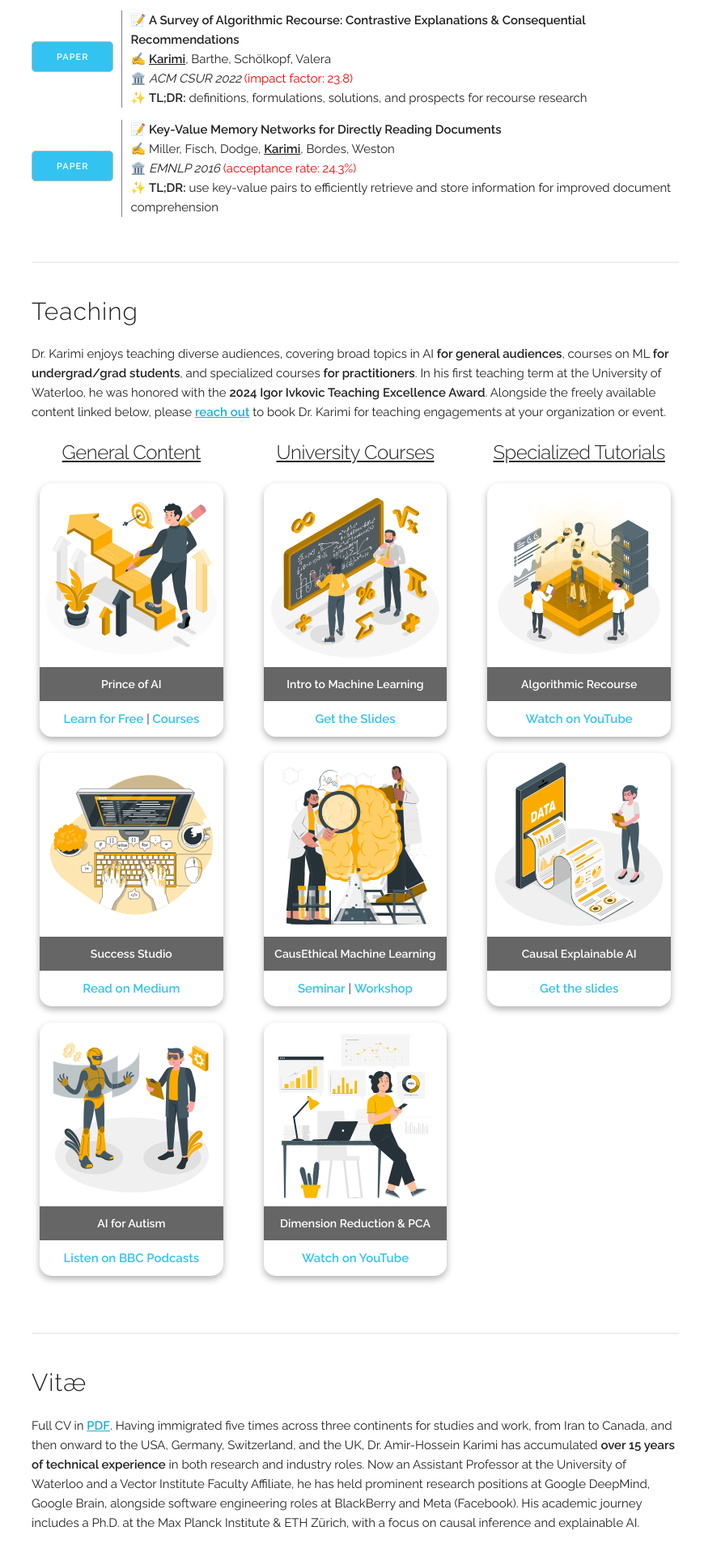
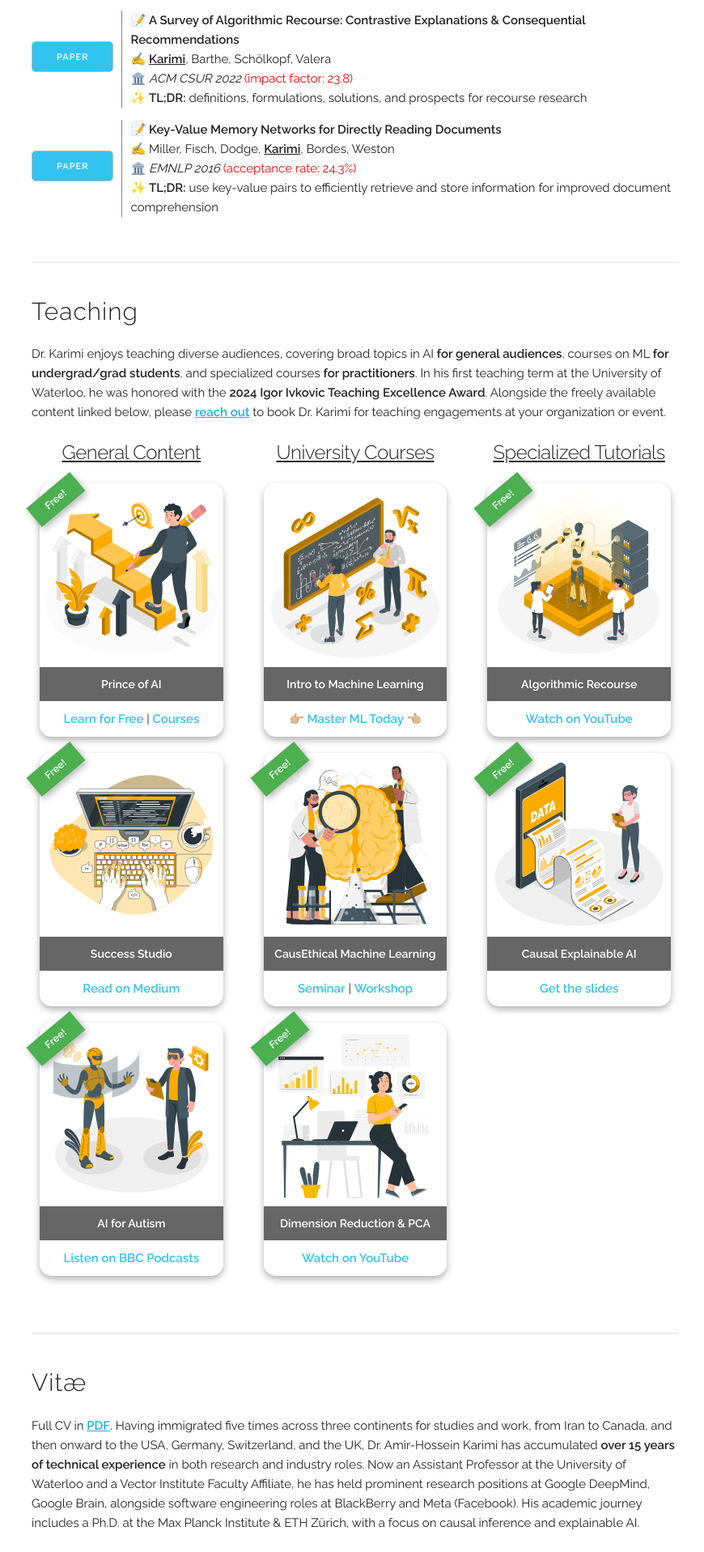
Before and after one commit to charmlab/website, a Jekyll site: the page built from index.html, in a window 1280 px wide. Shown: the part 3666-5583 px from the top of the page at 81% size, without its empty margins (201-1071 px from the left). Built offline with Jekyll 4.4.1, drawn with Linux system fonts in a browser that asks for light colours; some web fonts are replaced.

Commit message:
Added 'Free!' label to teaching material.

```diff
--- a/_data/teaching.yaml
+++ b/_data/teaching.yaml
@@ -7,12 +7,15 @@ general:
         url: "https://www.instagram.com/princeofai/"
       - label: "Courses"
         url: "https://princeofai.com/"
+    banner: Free!
+
   - title: "Success Studio"
     image: "/assets/logos/medium.svg"
     alt_text: "Medium Blog"
     links:
       - label: "Read on Medium"
         url: "https://amirhkarimi.medium.com/"
+    banner: Free!
 
   - title: "AI for Autism"
     image: "/assets/logos/tutorial.svg"
@@ -20,14 +23,17 @@ general:
     links:
       - label: "Listen on BBC Podcasts"
         url: "https://www.bbc.co.uk/sounds/play/m0023dsw"
+    banner: Free!
 
 university:
   - title: "Intro to Machine Learning"
     image: "/assets/logos/introtoml.svg"
     alt_text: "Intro to Machine Learning"
     links:
-      - label: "Get the Slides"
-        url: "https://drive.google.com/drive/folders/1Ick--R-w3n7d_bGLWatkwJrw_P2fUhK-?usp=sharing"
+      - label: "👉🏼 Master ML Today 👈🏼"
+        url: "https://courses.amirhkarimi.com/"
+    # banner: Buy now!
+
   - title: "CausEthical Machine Learning"
     image: "/assets/logos/causality.svg"
     alt_text: "CausEthical ML"
@@ -36,12 +42,15 @@ university:
         url: "https://sites.google.com/view/uds-causethical-ml-seminar/home"
       - label: "Workshop"
         url: "https://sites.google.com/view/ellis-causethical-ml-workshop/about"
+    banner: Free!
+
   - title: "Dimension Reduction & PCA"
     image: "/assets/logos/online.svg"
     alt_text: "Dimension Reduction & PCA"
     links:
       - label: "Watch on YouTube"
         url: "https://www.youtube.com/watch?v=P7sxhm6AYjo&ab_channel=Amir-HosseinKarimi"
+    banner: Free!
 
 specialized:
   - title: "Algorithmic Recourse"
@@ -50,9 +59,12 @@ specialized:
     links:
       - label: "Watch on YouTube"
         url: "https://www.youtube.com/watch?v=amgBv-E3-sQ&list=PLH-rpi_agJT1SxLbG_VIxwMBWWsLmrTBk"
+    banner: Free!
+
   - title: "Causal Explainable AI"
     image: "/assets/logos/data.svg"
     alt_text: "KDD Tutorial"
     links:
       - label: "Get the slides"
         url: "https://sites.google.com/asu.edu/kdd-2023-tutorial/home"
+    banner: Free!
--- a/index.html
+++ b/index.html
@@ -212,6 +212,9 @@ title: Home
       <h5><u>General Content</u></h5>
       {% for content in site.data.teaching.general %}
       <div class="teaching-card">
+        {% if content.banner %}
+        <div class="banner">{{content.banner}}</div>
+        {% endif %}
         <div class="card-image">
           <img src="{{ content.image | prepend: site.baseurl }}" alt="{{ content.alt_text }}">
           <div class="card-overlay">
@@ -232,6 +235,9 @@ title: Home
       <h5><u>University Courses</u></h5>
       {% for content in site.data.teaching.university %}
       <div class="teaching-card">
+        {% if content.banner %}
+        <div class="banner">{{content.banner}}</div>
+        {% endif %}
         <div class="card-image">
           <img src="{{ content.image | prepend: site.baseurl }}" alt="{{ content.alt_text }}">
           <div class="card-overlay">
@@ -252,6 +258,9 @@ title: Home
       <h5><u>Specialized Tutorials</u></h5>
       {% for content in site.data.teaching.specialized %}
       <div class="teaching-card">
+        {% if content.banner %}
+        <div class="banner">{{content.banner}}</div>
+        {% endif %}
         <div class="card-image">
           <img src="{{ content.image | prepend: site.baseurl }}" alt="{{ content.alt_text }}">
           <div class="card-overlay">
--- a/libs/custom/teaching.css
+++ b/libs/custom/teaching.css
@@ -20,17 +20,29 @@
 .teaching-card {
   position: relative;
   margin-bottom: 20px;
-  overflow: hidden;
   border-radius: 15px;
   box-shadow: 0 4px 8px rgba(0, 0, 0, 0.3);
   transition: transform 0.3s ease;
-/*  cursor: pointer;*/
-/*  background: #f5f5f5;*/
+  overflow: visible; /* Allows the banner to extend beyond the card */
 }
 
 .teaching-card:hover {
   transform: scale(1.06);
   box-shadow: 0 8px 16px rgba(0, 0, 0, 0.2);
+}
+
+.banner {
+  position: absolute; /* Position relative to the teaching card */
+  top: 5px; /* Moves the banner slightly above the card */
+  left: -15px; /* Moves the banner slightly to the left of the card */
+  background-color: #4CAF50; /* A pleasant green color */
+  color: white; /* Text color */
+  font-size: 1.25rem; /* Adjust font size */
+  font-weight: bold; /* Bold text */
+  padding: 5px 20px; /* Padding around the text */
+  transform: rotate(-40deg); /* Rotates the banner */
+  z-index: 1; /* Ensures the banner is on top */
+  box-shadow: 0 4px 8px rgba(0, 0, 0, 0.3); /* Adds a shadow for better visibility */
 }
 
 .card-image img {
```
